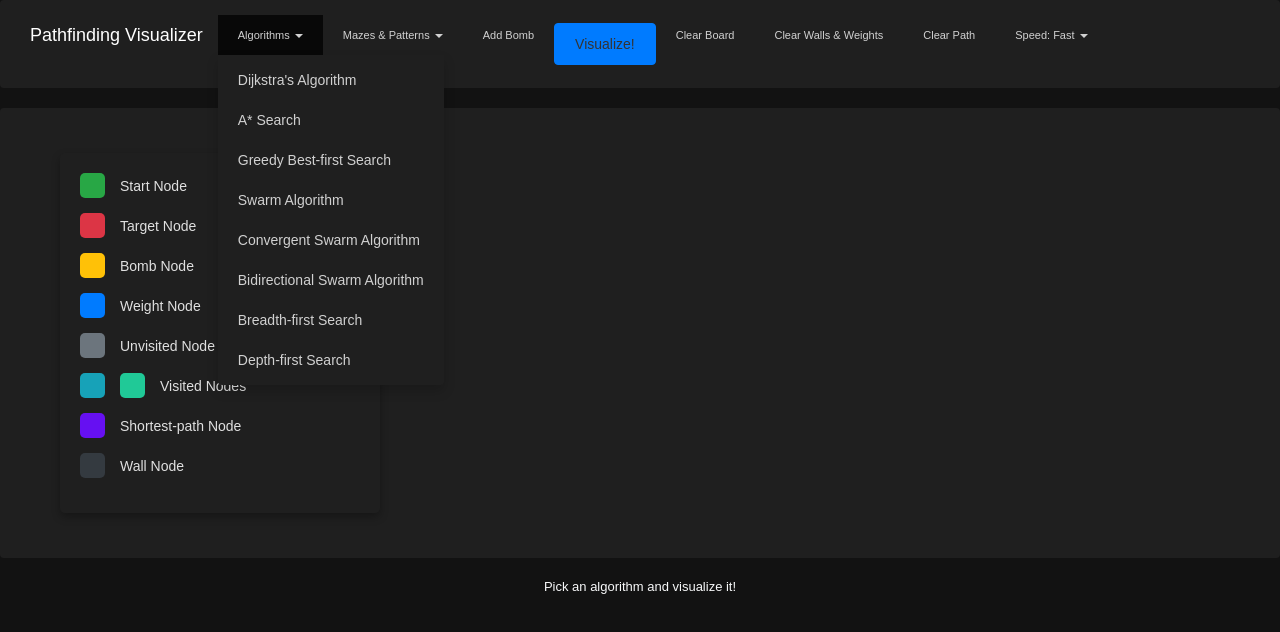
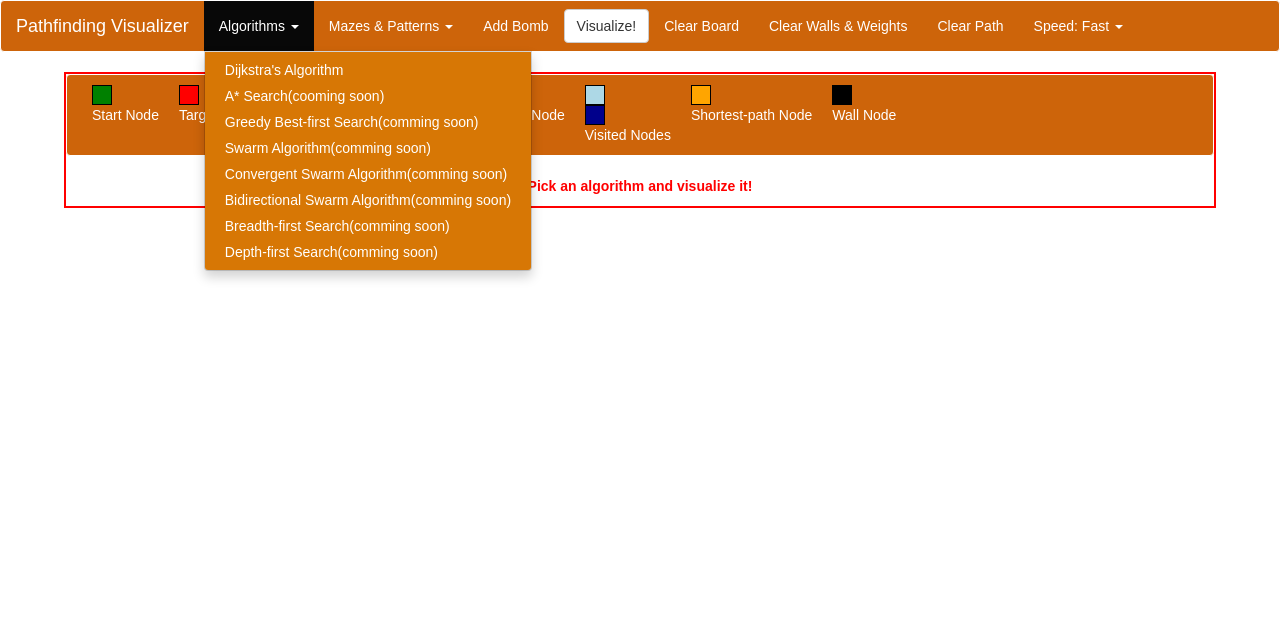
Before and after one commit to PrashantPatil-2005/GRID-NAVIGATION-VISUALIZER, a plain HTML site: page index.html in a window 1280 px wide. Both pictures are taken after a click on the link "Algorithms". Drawn offline with nearby package versions, Linux system fonts and the light colour scheme.

Commit message:
some css

```diff
--- a/index.html
+++ b/index.html
@@ -1,20 +1,13 @@
 <html>
-
   <head>
     <title>Pathfinding Visualizer</title>
-
     <link rel="stylesheet" href="https://maxcdn.bootstrapcdn.com/bootstrap/3.3.7/css/bootstrap.min.css">
-    <link id="cssTheme" rel="stylesheet" href="public/styling/cssBasic.css"/>
-    <link rel="shortcut icon" type="image/png" href="public/styling/c_icon.png"/>
-
-
-    <link id="cssTheme" rel="stylesheet" href="public/styling/style.css"/>
-
-
+    <link id="cssTheme" rel="stylesheet" href="public/styling/cssBasic.css" />
+    <link rel="shortcut icon" type="image/png" href="public/styling/c_icon.png" />
+    <link id="cssTheme" rel="stylesheet" href="public/styling/style.css" />
   </head>
-
   <body>
-    <div id='navbarDiv'>
+    <div id="navbarDiv">
       <nav class="navbar navbar-inverse">
         <div class="container-fluid">
           <div class="navbar-header">
@@ -22,86 +15,91 @@
           </div>
           <ul class="nav navbar-nav">
             <li class="dropdown">
-             <a class="dropdown-toggle" data-toggle="dropdown" href="#">Algorithms
-             <span class="caret"></span></a>
+              <a class="dropdown-toggle" data-toggle="dropdown" href="#">Algorithms <span class="caret"></span></a>
               <ul class="dropdown-menu">
-               <li id='startButtonDijkstra'><a href="#">Dijkstra's Algorithm</a></li>
-               <li id='startButtonAStar2'><a href="#">A* Search</a></li>
-               <li id='startButtonGreedy'><a href="#">Greedy Best-first Search</a></li>
-               <li id='startButtonAStar'><a href="#">Swarm Algorithm</a></li>
-               <li id='startButtonAStar3'><a href="#">Convergent Swarm Algorithm</a></li>
-               <li id='startButtonBidirectional'><a href="#">Bidirectional Swarm Algorithm</a></li>
-               <li id='startButtonBFS'><a href="#">Breadth-first Search</a></li>
-               <li id='startButtonDFS'><a href="#">Depth-first Search</a></li>
+                <li id="startButtonDijkstra"><a href="#">Dijkstra's Algorithm</a></li>
+                <li id="startButtonAStar2"><a href="#">A* Search(cooming soon)</a></li>
+                <li id="startButtonGreedy"><a href="#">Greedy Best-first Search(comming soon)</a></li>
+                <li id="startButtonAStar"><a href="#">Swarm Algorithm(comming soon)</a></li>
+                <li id="startButtonAStar3"><a href="#">Convergent Swarm Algorithm(comming soon)</a></li>
+                <li id="startButtonBidirectional"><a href="#">Bidirectional Swarm Algorithm(comming soon)</a></li>
+                <li id="startButtonBFS"><a href="#">Breadth-first Search(comming soon)</a></li>
+                <li id="startButtonDFS"><a href="#">Depth-first Search(comming soon)</a></li>
               </ul>
             </li>
             <li class="dropdown">
-             <a class="dropdown-toggle" data-toggle="dropdown" href="#">Mazes &amp; Patterns
-             <span class="caret"></span></a>
+              <a class="dropdown-toggle" data-toggle="dropdown" href="#">Mazes &amp; Patterns <span class="caret"></span></a>
               <ul class="dropdown-menu">
-               <li id='startButtonCreateMazeTwo'><a href="#">Recursive Division</a></li>
-               <li id='startButtonCreateMazeThree'><a href="#">Recursive Division (vertical skew)</a></li>
-               <li id='startButtonCreateMazeFour'><a href="#">Recursive Division (horizontal skew)</a></li>
-               <li id='startButtonCreateMazeOne'><a href="#">Basic Random Maze</a></li>
-               <li id='startButtonCreateMazeWeights'><a href="#">Basic Weight Maze</a></li>
-               <li id='startStairDemonstration'><a href="#">Simple Stair Pattern</a></li>
+                <li id="startButtonCreateMazeTwo"><a href="#">Recursive Division</a></li>
+                <li id="startButtonCreateMazeThree"><a href="#">Recursive Division (vertical skew)</a></li>
+                <li id="startButtonCreateMazeFour"><a href="#">Recursive Division (horizontal skew)</a></li>
+                <li id="startButtonCreateMazeOne"><a href="#">Basic Random Maze</a></li>
+                <li id="startButtonCreateMazeWeights"><a href="#">Basic Weight Maze</a></li>
+                <li id="startStairDemonstration"><a href="#">Simple Stair Pattern</a></li>
               </ul>
             </li>
-           <li id='startButtonAddObject'><a href="#">Add Bomb</a></li>
-           <li id='startButtonStart'><button id="actualStartButton" class="btn btn-default navbar-btn" type="button">Visualize!</button></li>
-           <li id='startButtonClearBoard'><a href="#">Clear Board</a></li>
-           <li id='startButtonClearWalls'><a href="#">Clear Walls &amp; Weights</a></li>
-           <li id='startButtonClearPath'><a href="#">Clear Path</a></li>
+            <li id="startButtonAddObject"><a href="#">Add Bomb</a></li>
+            <li id="startButtonStart">
+              <button id="actualStartButton" class="btn btn-default navbar-btn" type="button">Visualize!</button>
+            </li>
+            <li id="startButtonClearBoard"><a href="#">Clear Board</a></li>
+            <li id="startButtonClearWalls"><a href="#">Clear Walls &amp; Weights</a></li>
+            <li id="startButtonClearPath"><a href="#">Clear Path</a></li>
             <li class="dropdown">
-             <a id="adjustSpeed" class="dropdown-toggle" data-toggle="dropdown" href="#">Speed: Fast
-             <span class="caret"></span></a>
+              <a id="adjustSpeed" class="dropdown-toggle" data-toggle="dropdown" href="#">Speed: Fast <span class="caret"></span></a>
               <ul class="dropdown-menu">
-               <li id='adjustFast'><a href="#">Fast</a></li>
-               <li id='adjustAverage'><a href="#">Average</a></li>
-               <li id='adjustSlow'><a href="#">Slow</a></li>
+                <li id="adjustFast"><a href="#">Fast</a></li>
+                <li id="adjustAverage"><a href="#">Average</a></li>
+                <li id="adjustSlow"><a href="#">Slow</a></li>
               </ul>
             </li>
           </ul>
         </div>
       </nav>
     </div>
-
-
-   <div id='navbarDiv'>
+    <div id="mainGrid">
+      <div id="mainText">
+        <div id="navbarDiv">
           <nav class="navbar navbar-inverse">
             <div class="container-fluid">
-        <div class="navbar-header">
-    <div id='mainGrid'>
-      <div id='mainText'>
-        <ul>
-          <li>
-            <div class="start"></div>Start Node</li>
-          <li>
-            <div class="target"></div>Target Node</li>
-          <li id="bombLegend">
-            <div class="object"></div>Bomb Node</li>
-          <li id="weightLegend">
-            <div class="borderlessWeight"></div>Weight Node</li>
-          <li>
-            <div class="unvisited"></div>Unvisited Node</li>
-          <li>
-            <div class="visited"></div><div class="visitedobject"></div>Visited Nodes</li>
-          <li>
-            <div class="shortest-path"></div>Shortest-path Node</li>
-          <li>
-            <div class="wall"></div>Wall Node</li>
+              <ul class="nav navbar-nav">
+                <ul style="display: flex; flex-direction: row; list-style: none; margin: 0; padding: 0;">
+                  <li style="padding: 10px;">
+                    <div style="width: 20px; height: 20px; margin-right: 10px; background-color: green;"></div>Start Node
+                  </li>
+                  <li style="padding: 10px;">
+                    <div style="width: 20px; height: 20px; margin-right: 10px; background-color: red;"></div>Target Node
+                  </li>
+                  <li style="padding: 10px;">
+                    <div style="width: 20px; height: 20px; margin-right: 10px; background-color: blue;"></div>Bomb Node
+                  </li>
+                  <li style="padding: 10px;">
+                    <div style="width: 20px; height: 20px; margin-right: 10px; background-color: yellow;"></div>Weight Node
+                  </li>
+                  <li style="padding: 10px;">
+                    <div style="width: 20px; height: 20px; margin-right: 10px; background-color: gray;"></div>Unvisited Node
+                  </li>
+                  <li style="padding: 10px;">
+                    <div style="width: 20px; height: 20px; margin-right: 10px; background-color: lightblue;"></div>
+                    <div style="width: 20px; height: 20px; margin-right: 10px; background-color: darkblue;"></div>Visited Nodes
+                  </li>
+                  <li style="padding: 10px;">
+                    <div style="width: 20px; height: 20px; margin-right: 10px; background-color: orange;"></div>Shortest-path Node
+                  </li>
+                  <li style="padding: 10px;">
+                    <div style="width: 20px; height: 20px; margin-right: 10px; background-color: black;"></div>Wall Node
+                  </li>
+                </ul>
               </ul>
             </div>
-
-    </div id='navbarDiv'>
-  </nav class="navbar navbar-inverse">
-</div class="container-fluid">
-</div class="navbar-header">
+          </nav>
+        </div>
+      </div>
       <div id="algorithmDescriptor">Pick an algorithm and visualize it!</div>
-      <table id='board'/>
+      <table id="board"></table>
     </div>
   </body>
   <script src="https://ajax.googleapis.com/ajax/libs/jquery/3.1.1/jquery.min.js"></script>
   <script src="https://maxcdn.bootstrapcdn.com/bootstrap/3.3.7/js/bootstrap.min.js"></script>
-  <script src='public/browser/bundle.js'></script>
+  <script src="public/browser/bundle.js"></script>
 </html>
--- a/public/styling/style.css
+++ b/public/styling/style.css
@@ -1,192 +1,122 @@
-/* General reset for all elements */
-* {
-    margin: 0;
-    padding: 0;
-    box-sizing: border-box;
+/* cssRedWhiteTheme.css */
+
+/* General styling */
+body {
+    background-color: white;
+    color: red;
+    font-family: Arial, sans-serif;
   }
 
-  body {
-    font-family: Arial, sans-serif;
-    background-color: #121212;
-    color: #e0e0e0;
+  .navbar-inverse {
+    background-color:  rgb(205, 100, 10);
+    border-color: white;
   }
 
-  #navbarDiv {
-    margin-bottom: 20px;
+  .navbar-inverse .navbar-brand,
+  .navbar-inverse .navbar-nav > li > a {
+    color: white;
   }
 
-  .navbar {
-    background-color: #1f1f1f;
-    border: none;
-    padding: 15px;
+  .navbar-inverse .navbar-brand:hover,
+  .navbar-inverse .navbar-nav > li > a:hover {
+    color: rgb(215, 119, 5);
+    background-color: white;
   }
 
-  .navbar .navbar-brand {
-    color: #ffffff;
-    font-size: 1.8rem;
-    padding: 10px 15px;
+  .navbar-inverse .dropdown-menu {
+    background-color:  rgb(215, 119, 5);
+    color: white;
   }
 
-  .navbar .navbar-nav > li > a {
-    color: #d1d1d1 !important;
-    font-size: 1.1rem;
-    padding: 10px 20px;
+  .navbar-inverse .dropdown-menu > li > a {
+    color: white;
   }
 
-  .navbar .navbar-nav > li > a:hover {
-    background-color: #333333;
-    color: #ffffff !important;
+  .navbar-inverse .dropdown-menu > li > a:hover {
+    background-color: white;
+    color:  rgb(215, 119, 5);
   }
 
-  .navbar .dropdown-menu {
-    background-color: #1f1f1f;
-    border: none;
+  /* Button styles *
+  .btn-default {
+    background-color: rgb(215, 119, 5);
+    color: white;
+    border-color: white;
   }
 
-  .navbar .dropdown-menu > li > a {
-    color: #d1d1d1;
-    padding: 10px 20px;
+  .btn-default:hover {
+    background-color: white;
+    color:  rgb(215, 119, 1);
+    border-color: red;
   }
 
-  .navbar .dropdown-menu > li > a:hover {
-    background-color: #333333;
-    color: #ffffff;
+  /* Legend styling */
+  #mainText ul li {
+    color: white;
+    font-size: 14px;
   }
 
-  .navbar .navbar-btn {
-    background-color: #007bff;
-    border-color: #007bff;
-    padding: 10px 20px;
+  #mainText ul li div {
+    border: 1px solid black;
   }
 
-  .navbar .navbar-btn:hover {
-    background-color: #0056b3;
-    border-color: #0056b3;
+  /* Node colors */
+  #mainText ul li div {
+    background-color: white;
+  }
+
+  #mainText ul li:nth-child(1) div {
+    background-color: #ff4d4d; /* Start Node */
+  }
+
+  #mainText ul li:nth-child(2) div {
+    background-color: #ff0000; /* Target Node */
+  }
+
+  #mainText ul li:nth-child(3) div {
+    background-color: #ff6666; /* Bomb Node */
+  }
+
+  #mainText ul li:nth-child(4) div {
+    background-color: #ff9999; /* Weight Node */
+  }
+
+  #mainText ul li:nth-child(5) div {
+    background-color: white; /* Unvisited Node */
+    border: 1px solid red;
+  }
+
+  #mainText ul li:nth-child(6) div:nth-child(1) {
+    background-color: #ffcccc; /* Visited Node */
+  }
+
+  #mainText ul li:nth-child(6) div:nth-child(2) {
+    background-color: #ff0000; /* Visited Object */
+  }
+
+  #mainText ul li:nth-child(7) div {
+    background-color: #ffb3b3; /* Shortest-path Node */
+  }
+
+  #mainText ul li:nth-child(8) div {
+    background-color: #990000; /* Wall Node */
+  }
+
+  /* Table and grid styling */
+  #board {
+    border: 2px solid whitesmoke;
+    margin: auto;
   }
 
   #mainGrid {
-    display: flex;
-    justify-content: center;
-    padding: 30px;
-  }
-
-  #mainText {
-    width: 320px;
-    padding: 20px;
-    background-color: #1f1f1f;
-    border-radius: 5px;
-    box-shadow: 0 4px 8px rgba(0, 0, 0, 0.3);
-  }
-
-  #mainText ul {
-    list-style-type: none;
-    padding-left: 0;
-  }
-
-  #mainText li {
-    margin-bottom: 15px;
-    display: flex;
-    align-items: center;
-  }
-
-  #mainText div {
-    width: 25px;
-    height: 25px;
-    margin-right: 15px;
-    display: inline-block;
-    border-radius: 5px;
-  }
-
-  .start {
-    background-color: #28a745;
-  }
-
-  .target {
-    background-color: #dc3545;
-  }
-
-  .object {
-    background-color: #ffc107;
-  }
-
-  .borderlessWeight {
-    background-color: #007bff;
-  }
-
-  .unvisited {
-    background-color: #6c757d;
-  }
-
-  .visited {
-    background-color: #17a2b8;
-  }
-
-  .visitedobject {
-    background-color: #20c997;
-  }
-
-  .shortest-path {
-    background-color: #6610f2;
-  }
-
-  .wall {
-    background-color: #343a40;
+    margin: 20px auto;
+    width: 90%;
+    border: 2px solid red;
   }
 
   #algorithmDescriptor {
+    color: red;
+    font-weight: bold;
     text-align: center;
-    font-size: 1.3rem;
-    margin-top: 20px;
-    color: #f8f9fa;
+    margin: 10px 0;
   }
-
-  table#board {
-    margin-top: 20px;
-    border-spacing: 0;
-    border: 1px solid #444;
-  }
-
-  table#board td {
-    width: 32px;
-    height: 32px;
-    border: 1px solid #444;
-    background-color: #333;
-  }
-
-  table#board td:hover {
-    background-color: #555;
-  }
-
-  #adjustSpeed {
-    color: #ffffff;
-  }
-
-  #adjustSpeed .dropdown-menu {
-    background-color: #1f1f1f;
-  }
-
-  #adjustSpeed .dropdown-menu > li > a {
-    color: #d1d1d1;
-    padding: 10px 20px;
-  }
-
-  #adjustSpeed .dropdown-menu > li > a:hover {
-    background-color: #333;
-    color: #ffffff;
-  }
-
-  /* Responsive styling */
-  @media (max-width: 768px) {
-    #mainText {
-      width: 260px;
-    }
-
-    .navbar .navbar-brand {
-      font-size: 1.5rem;
-    }
-
-    .navbar .navbar-nav > li > a {
-      font-size: 1rem;
-      padding: 8px 15px;
-    }
-  }
```
Lines whose indentation alone changed are shown as unchanged.
